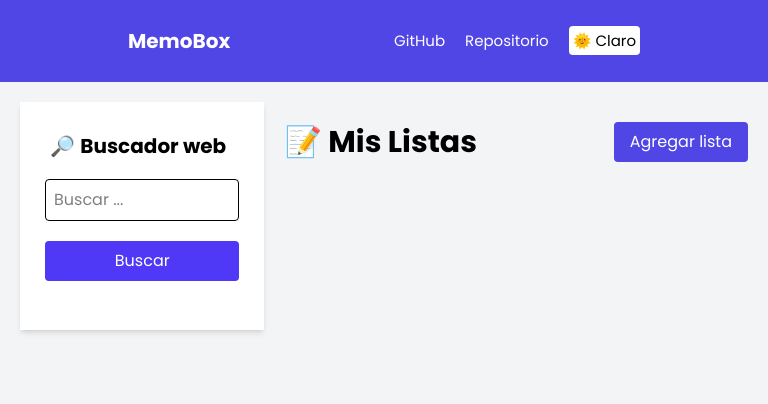
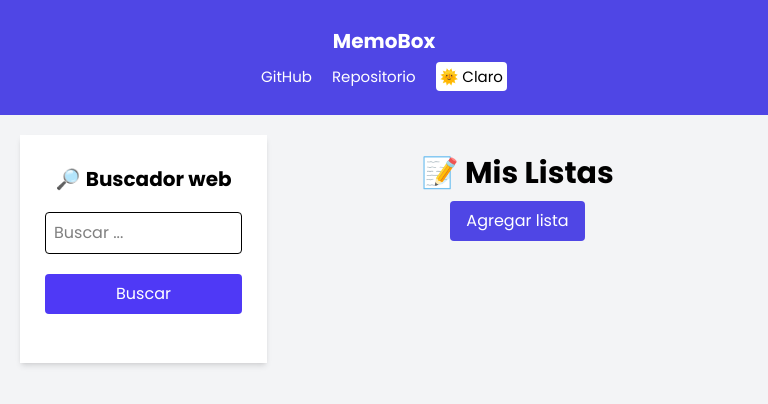
Before and after one commit to ismaelhtmljs/memobox, a Next.js app: page /todolist in a window 768 px wide. Shown: the top 404 px of the page. Built offline with nearby package versions, Linux system fonts and the light colour scheme; a web font is replaced by a local one.

Commit message:
intentando arreglar el diseño responsive

```diff
--- a/src/app/todolist/css/responsive/responsive.css
+++ b/src/app/todolist/css/responsive/responsive.css
@@ -259,3 +259,57 @@
     text-align: center;
   }
 }
+
+@media only screen and (min-width: 750px) and (max-width: 768px){
+  .h-res{
+    flex-direction: column;
+    gap: 10px;
+  }
+  .bton-delete-todolist-res{
+    width: fit-content;
+  }
+  .minitodolist-res-w{
+    width: auto;
+  }
+  .todolist-conteiner-res{
+    padding: 0px;
+  }
+  .minitodolist-input-w-res{
+    width: fit-content;
+  }
+  .todolist-titulo-memobox{
+    flex-direction: column;
+    gap: 10px;
+    padding: 10px;
+  }
+  .text-aling-res{
+    text-align: center;
+  }
+}
+
+@media only screen and (min-width: 769px) and (max-width: 1024px){
+  .h-res{
+    flex-direction: column;
+    gap: 10px;
+  }
+  .bton-delete-todolist-res{
+    width: fit-content;
+  }
+  .minitodolist-res-w{
+    width: auto;
+  }
+  .todolist-conteiner-res{
+    padding: 0px;
+  }
+  .minitodolist-input-w-res{
+    width: fit-content;
+  }
+  .todolist-titulo-memobox{
+    flex-direction: column;
+    gap: 10px;
+    padding: 10px;
+  }
+  .text-aling-res{
+    text-align: center;
+  }
+}
--- a/src/app/todolist/note/todolist.tsx
+++ b/src/app/todolist/note/todolist.tsx
@@ -9,7 +9,9 @@ export default function TodolistContent() {
 
   const [isModalOpen, SetisModalOpen] = useState(false);
 
-  const [Note_pad, SetNotePad] = useState<{ titulo: string, contenido: string }[]>(() => {
+  const [Note_pad, SetNotePad] = useState<
+    { titulo: string; contenido: string }[]
+  >(() => {
     if (typeof window !== "undefined") {
       const guardado = localStorage.getItem("memoboxNotePads");
       return guardado ? JSON.parse(guardado) : [];
@@ -40,10 +42,10 @@ export default function TodolistContent() {
   };
 
   const UpdateNotePadContent = (index: number, contenido: string) => {
-    const Actualizar = [...Note_pad]
+    const Actualizar = [...Note_pad];
     Actualizar[index].contenido = contenido;
-    SetNotePad(Actualizar)
-  }
+    SetNotePad(Actualizar);
+  };
 
   const DeleteNotePad = (index: number) => {
     const eliminar = Note_pad.filter((_, i) => i !== index);
@@ -128,10 +130,19 @@ export default function TodolistContent() {
 
           {/* creacion de una todo list */}
           {To_do_list.map((todolist, n) => (
-            <div key={n} className="p-4 bg-white shadow h-fit todolist-conteiner-total-w">
+            <div
+              key={n}
+              className="p-4 bg-white shadow h-fit todolist-conteiner-total-w"
+            >
               <div className="p-2.5 flex flex-col">
                 <div className="flex items-center gap-2.5 justify-between minitodolist-res-titulo">
-                  <h3 className="text-2xl">
+                  <h3
+                    className={`text-2xl ${
+                      todolist.titulo_list.length > 17
+                        ? "break-all text-xl"
+                        : ""
+                    }`}
+                  >
                     <strong>{todolist.titulo_list}</strong>
                   </h3>
                   <button
```
